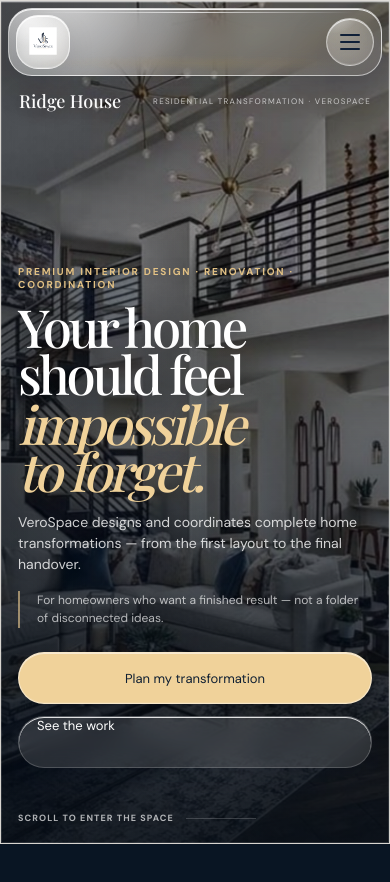
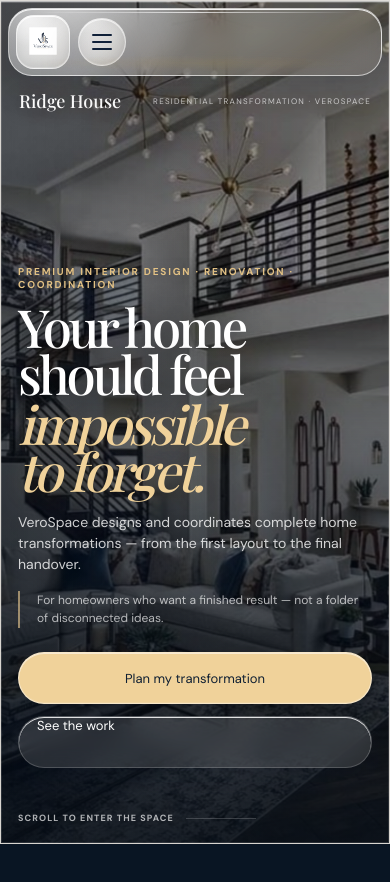
Before and after one commit to Rahmowin-1st/VeroSpace-, a website: page index.html in a window 390 px wide. Shown: the top 882 px of the page. Drawn offline with nearby package versions, Linux system fonts and the light colour scheme; a web font is replaced by a local one.

Commit message:
Load final responsive cinematic polish

```diff
--- a/styles.css
+++ b/styles.css
@@ -1,3 +1,4 @@
 @import url('./base-styles.css');
 @import url('./cinematic.css');
 @import url('./cinematic-bridge.css');
+@import url('./cinematic-final.css');
```
